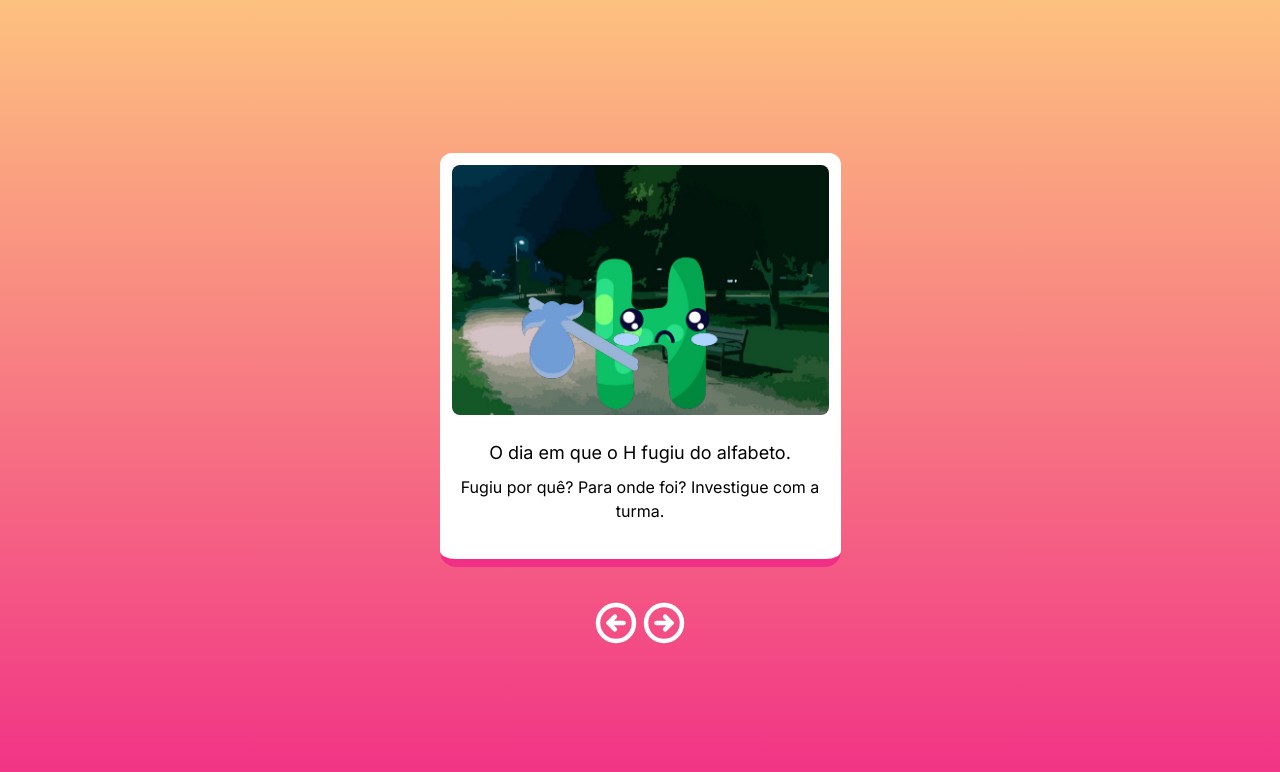
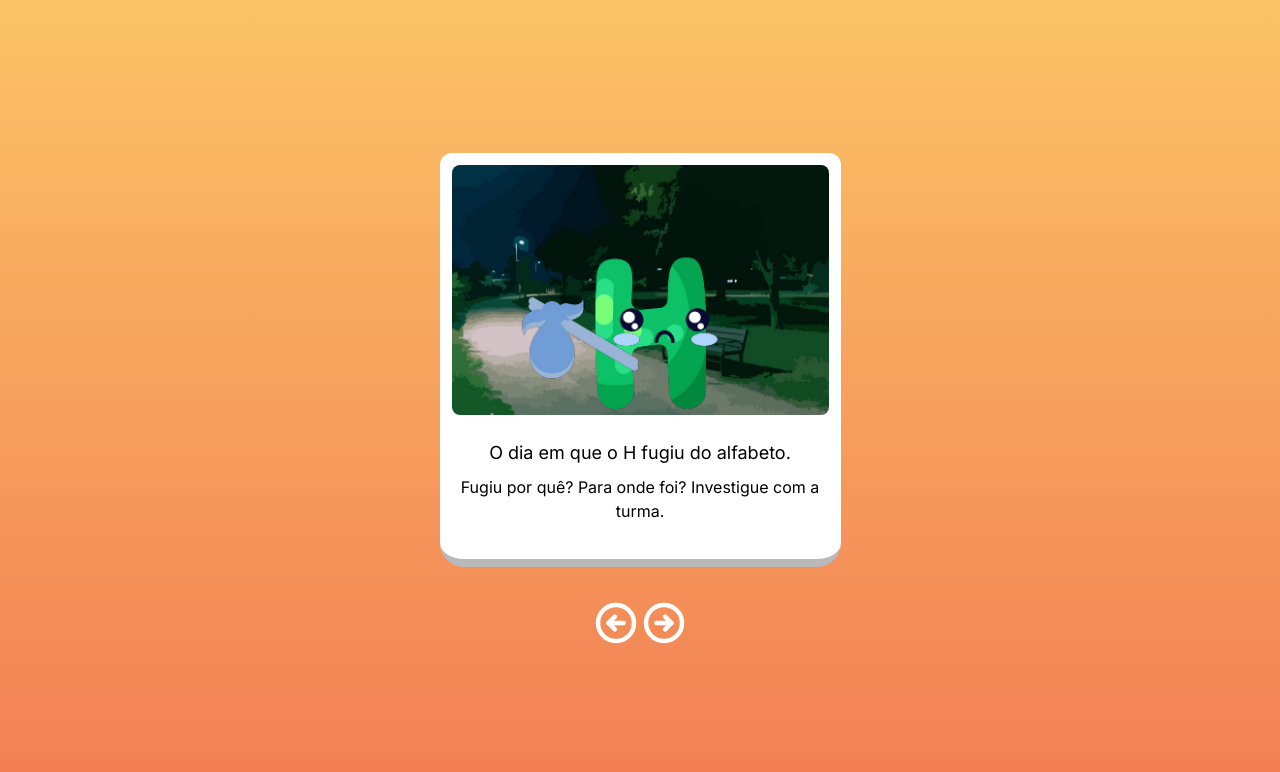
Before and after one commit to helpii/hlt-cards, a React (Vite) app: page / in a window 1280 px wide. Shown: the top 772 px of the page. Built offline with nearby package versions, Linux system fonts and the light colour scheme.

Commit message:
styling upgrade

```diff
--- a/src/components/Home/index.tsx
+++ b/src/components/Home/index.tsx
@@ -26,14 +26,11 @@ export function Home() {
         {/*LitCard*/}
         <div
           className={shift(
-            "rounded-b-2xl border-b-8 border-[#b9b9b9] hover:cursor-pointer rounded-xl max-w-[90%] bg-white w-[401px] p-[12px] h[500px] mb-8 flex flex-col justify-center items-center transition-colors",
+            "rounded-b-3xl border-b-8 border-[#b9b9b9] hover:cursor-pointer rounded-xl max-w-[90%] bg-white w-[401px] p-[12px] h[500px] mb-8 flex flex-col justify-center items-center transition-colors",
             {
-              "border-aprenlud2 hover:border-aprenlud1":
-                lits[litIndex].author === "Helplit",
-              "border-salainv2 hover:border-salainv1":
-                lits[litIndex].author === "Tamara",
-              "border-pencomput2 hover:border-pencomput1":
-                lits[litIndex].author === "Rosangela",
+              " hover:border-aprenlud1": lits[litIndex].author === "Helplit",
+              " hover:border-salainv1": lits[litIndex].author === "Tamara",
+              " hover:border-pencomput1": lits[litIndex].author === "Rosangela",
             }
           )}
         >
@@ -50,6 +47,7 @@ export function Home() {
             <h1 className="text-lg mb-2">{lits[litIndex].title}</h1>
             <p>{lits[litIndex].subtitle}</p>
           </div>
+          {/*Card Footer Info*/}
         </div>
 
         {/*NavigationOptions*/}
--- /dev/null
+++ b/src/contexts/StageContext.tsx
@@ -0,0 +1,32 @@
+import { createContext, ReactNode, useContext } from "react";
+import { useState } from "react";
+
+type StageContextData = {
+  stage: string;
+  setStage: (param: string) => void;
+};
+
+export const StageContext = createContext({} as StageContextData);
+
+type StageContextProviderProps = {
+  children: ReactNode;
+};
+
+export function StageContextProvider({ children }: StageContextProviderProps) {
+  const [stage, setStage] = useState("HELPLIT");
+
+  return (
+    <StageContext.Provider
+      value={{
+        stage,
+        setStage,
+      }}
+    >
+      {children}
+    </StageContext.Provider>
+  );
+}
+
+export const useStage = () => {
+  return useContext(StageContext);
+};
--- a/tailwind.config.cjs
+++ b/tailwind.config.cjs
@@ -10,19 +10,19 @@ module.exports = {
     },
     extend: {
       colors:{
-        'aprenlud1': '#fdc17f',
-        'aprenlud2': '#f12f86',
-        'salainv1': '#ec7ffd',
-        'salainv2': '#2d44f1',
-        'pencomput1': '#fbc366',
-        'pencomput2': '#f1322f',
+        'aprenlud1': '#fbc366',
+        'aprenlud2': '#f27d54',
+        'salainv1': '#74bcd8',
+        'salainv2': '#2e95be',
+        'pencomput1': '#74d888',
+        'pencomput2': '#2cb865',
       },
       backgroundImage: {
         galaxy: 'url("/background-galaxy.png")',
         helplit: 'url("/helplit.png")',
-        'aprenlud': 'linear-gradient(180deg, #fdc17f, #f12f86)',
-        'salainv': 'linear-gradient(180deg, #ec7ffd, #2d44f1)',
-        'pen-comput': 'linear-gradient(180deg, #fbc366, #f1322f)',
+        'aprenlud': 'linear-gradient(180deg, #fbc366, #f27d54)',
+        'salainv': 'linear-gradient(180deg, #74bcd8, #2e95be)',
+        'pen-comput': 'linear-gradient(180deg, #74d888, #2cb865)',
       }
     },
   },
```
Also changed, not shown: src/theme/index.ts (deleted, +0 -34 lines), 1 other file (tests, documents, lock files or other folders).
